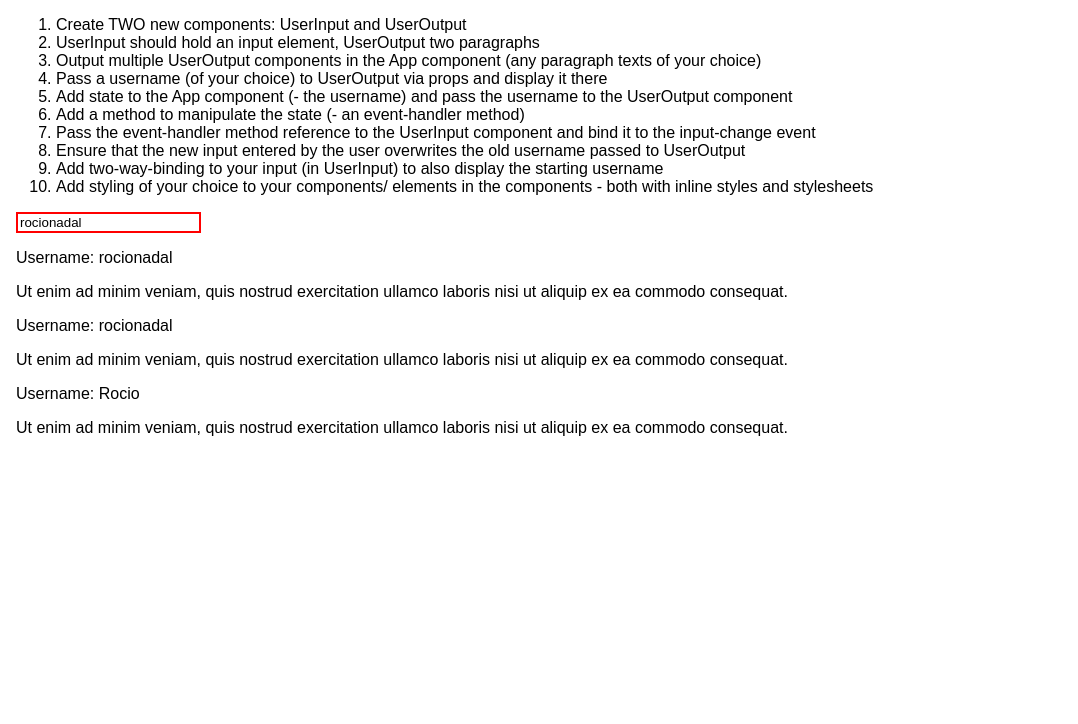
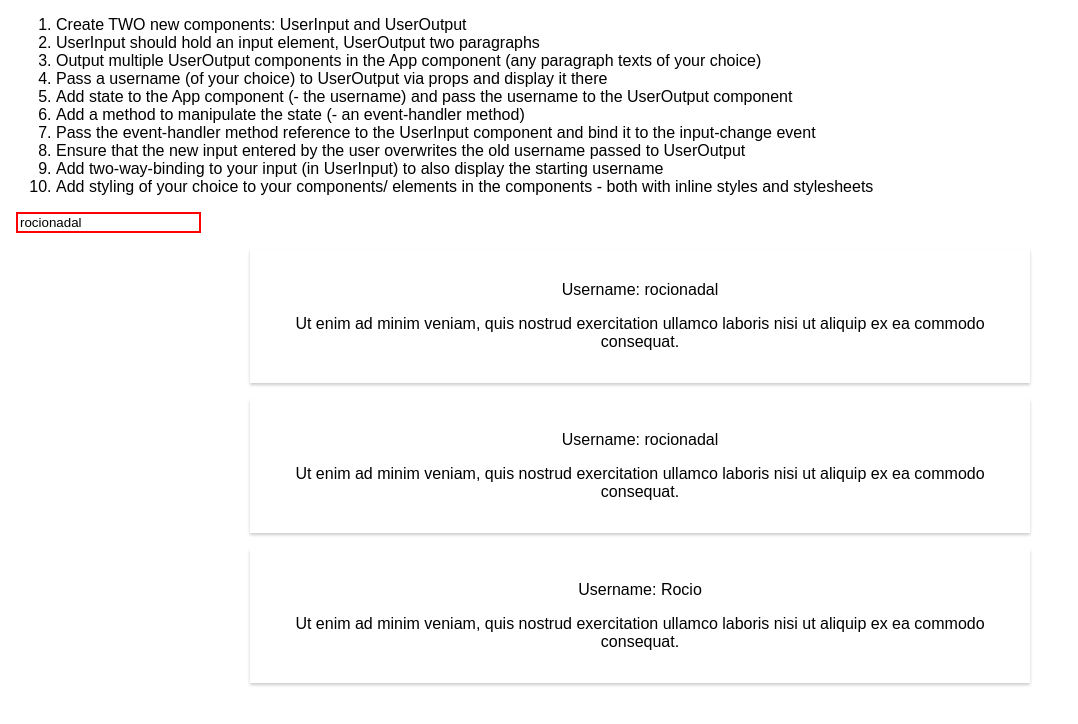
Before and after one commit to rocionadal/base-syntax-assignment, a React (Create React App) app: page / in a window 1280 px wide. Shown: the top 724 px of the page, without its empty margins (0-1078 px from the left). Built offline with nearby package versions, Linux system fonts and the light colour scheme.

Commit message:
stylesheet for outputs

```diff
--- /dev/null
+++ b/src/UserOutput/UserOutput.css
@@ -0,0 +1,8 @@
+.UserOutput {
+    width: 60%;
+    margin: 16px auto;
+    border: 1ox solid #eee;
+    box-shadow: 0 2px 3px #ccc;
+    padding: 16px;
+    text-align: center;
+}
--- a/src/UserOutput/UserOutput.js
+++ b/src/UserOutput/UserOutput.js
@@ -1,8 +1,10 @@
 import React from 'react';
+
+import './UserOutput.css';
 
 const UserOutput = (props) => {
     return (
-        <div>
+        <div className="UserOutput">
             <p>Username: {props.userName}</p>
             <p>Ut enim ad minim veniam, quis nostrud exercitation ullamco laboris nisi ut aliquip ex ea commodo consequat.</p>
         </div>
```
